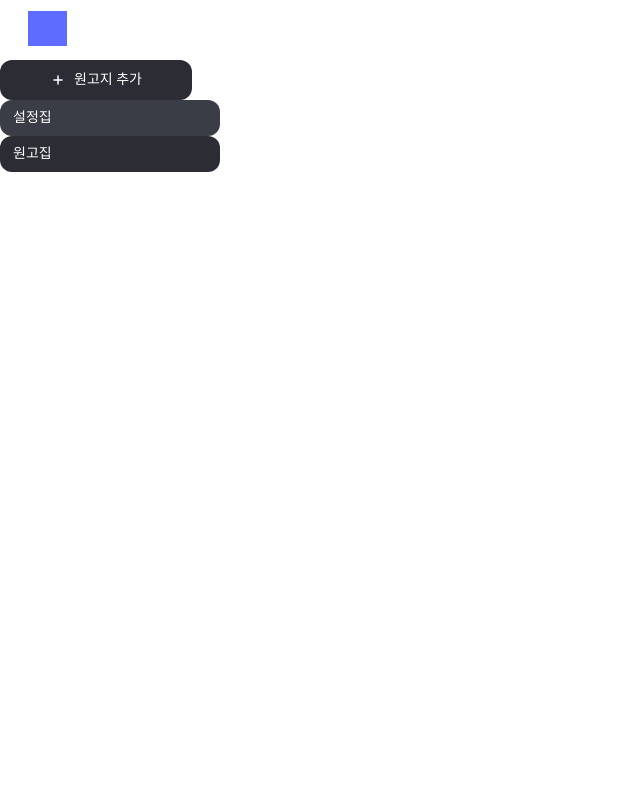
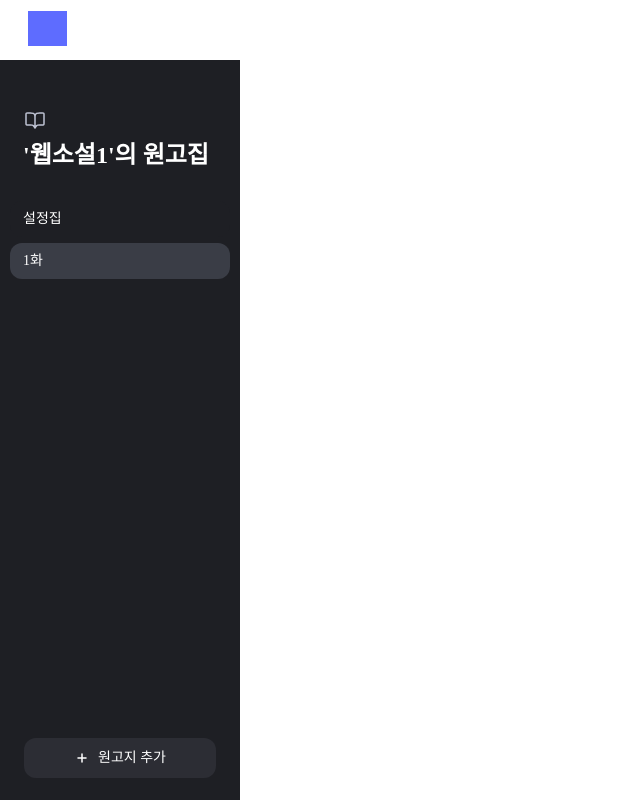
Before and after one commit to songye38/betareader, a Next.js app: page /main in a window 1280 px wide. Shown: the whole page, without its empty margins (0-640 px from the left). Built offline with nearby package versions, Linux system fonts and the light colour scheme.

Commit message:
SidebarComponent 수정완료 - 원고집 수정하기 아래로 이동 완료 - 위에 컴포넌트 묶기 완료

```diff
--- a/src/app/main/page.js
+++ b/src/app/main/page.js
@@ -1,14 +1,13 @@
 
 import Button1 from "@/components/Buttons/Button1";
 import EpisodeTab from "@/components/EpisodeTab";
+import SidebarComponent from "@/components/SidebarComponent";
 
 // pages/main.js
 const MainPage = () => {
     return (
       <div>
-        <Button1 />
-        <EpisodeTab label="설정집" selected={true} />
-        <EpisodeTab label="원고집" selected={false} />
+        <SidebarComponent />
       </div>
     );
   };
--- a/src/components/Buttons/Button1.jsx
+++ b/src/components/Buttons/Button1.jsx
@@ -26,6 +26,8 @@ const Button1 = () => {
         fontSize: '14px',
         lineHeight: '19.6px',
         wordWrap: 'break-word',
+        position : 'absolute',
+        bottom : '22px',
       }}
     >
       {/* SVG Icon */}
--- a/src/components/EpisodeTab.jsx
+++ b/src/components/EpisodeTab.jsx
@@ -13,7 +13,7 @@ const EpisodeTab = ({ label = '설정집', selected = false }) => {
         gap: '0.625rem',
         background: selected
           ? 'var(--neutral-700, #3A3D46)' // 선택된 탭의 배경색
-          : 'var(--neutral-800, #2C2D34)', // 기본 배경색
+          : 'var(--neutral-800, #1E1F24)', // 기본 배경색
         cursor: 'pointer',
       }}
     >
--- a/src/components/NavBar.jsx
+++ b/src/components/NavBar.jsx
@@ -2,9 +2,9 @@ import React from 'react';
 
 const Navbar = () => {
   return (
-    <div style={{ width: 1440, height: 60, paddingLeft: 24, paddingRight: 24, paddingTop: 10, paddingBottom: 10, justifyContent: 'center', alignItems: 'center', gap: 1162, display: 'inline-flex' }}>
+    <div style={{ width: 1440, height: 60, paddingLeft: 24, paddingRight: 24, paddingTop: 10, paddingBottom: 10, justifyContent: 'center', alignItems: 'center', gap: 1162, display: 'inline-flex',zIndex:10 }}>
       {/* 왼쪽 부분 (로고 및 텍스트) */}
-      <div style={{ alignSelf: 'stretch', justifyContent: 'flex-start', alignItems: 'center', gap: 13, display: 'inline-flex' }}>
+      <div style={{ alignSelf: 'stretch', justifyContent: 'flex-start', alignItems: 'center', gap: 13, display: 'inline-flex'}}>
         <div data-svg-wrapper style={{ position: 'relative' }}>
             {/* 로고가 들어가야 함 -> 나중에 대체하기  */}
           <svg width="39" height="35" viewBox="0 0 39 35" fill="none" xmlns="http://www.w3.org/2000/svg">
--- /dev/null
+++ b/src/components/SidebarComponent.jsx
@@ -0,0 +1,73 @@
+import React from 'react';
+import EpisodeTab from './EpisodeTab';
+import Button1 from './Buttons/Button1';
+
+const SidebarComponent = () => {
+  return (
+    <div
+      style={{
+        width: '15rem',        // 사이드바의 너비
+        height: 'calc(100vh - 60px)',       // 사이드바의 높이
+        flexShrink: 0,         // 사이드바가 축소되지 않도록 설정
+        backgroundColor: 'var(--neutral-800, #1E1F24)', // 배경색
+        padding: '3rem',       // 여백 추가 (선택적)
+        display: 'flex',       // flexbox를 사용
+        flexDirection: 'column', // 항목들이 세로로 정렬되도록 설정
+        justifyContent: 'flex-start', // 콘텐츠가 위에서부터 시작하도록 설정
+        alignItems: 'center',     // 콘텐츠가 왼쪽에서 정렬되도록 설정
+        position: 'relative',   // 사이드바를 기준으로 절대 위치가 설정될 수 있도록
+        zIndex: 1,
+      }}
+    >
+      {/* 사이드바 내의 텍스트 항목들 */}
+      <div style={{
+        display: 'flex',            // Flexbox 사용
+        flexDirection: 'column',    // 항목들을 세로로 배치
+        gap: '3px',                 // 탭들 사이의 간격 설정
+        alignItems: 'flex-start',   // 아이템들을 왼쪽으로 정렬
+      }}>
+        <div style={{ padding: '0rem 0.8125rem' }}>
+            <img src="/book_icon.svg" alt="Profile" width={24} height={24}  />
+        </div>
+        <div style={{
+          width: '220px',
+          display: 'flex',       // Flexbox 사용
+          flexDirection: 'column',
+          gap: '28px',            // 탭들 사이의 간격 설정
+        }}>
+          {/* 섹션 1. 제목 부분 */}
+          <div
+            style={{
+              color: 'var(--neutral-white, #FFF)', // 텍스트 색상
+              fontFamily: 'Pretendard',             // 폰트
+              fontSize: '1.5rem',                   // 폰트 크기
+              fontWeight: '700',                    // 폰트 두께
+              lineHeight: '140%',                   // 줄 간격
+              wordWrap: 'break-word',               // 긴 단어가 자동으로 줄바꿈
+              padding: '0rem 0.8125rem',
+            }}
+          >
+            '웹소설1'의 원고집
+          </div>
+
+          {/* 섹션 2. 탭 리스트 */}
+          <div
+            style={{
+              display: 'flex',       // Flexbox 사용
+              flexDirection: 'column',
+              gap: '6px',            // 탭들 사이의 간격 설정
+            }}
+          >
+            <EpisodeTab label="설정집" selected={false} />
+            <EpisodeTab label="1화" selected={true} />
+          </div>
+        </div>
+      </div>
+
+      {/* 원고 추가하기 버튼 */}
+      <Button1 />
+    </div>
+  );
+};
+
+export default SidebarComponent;
```
